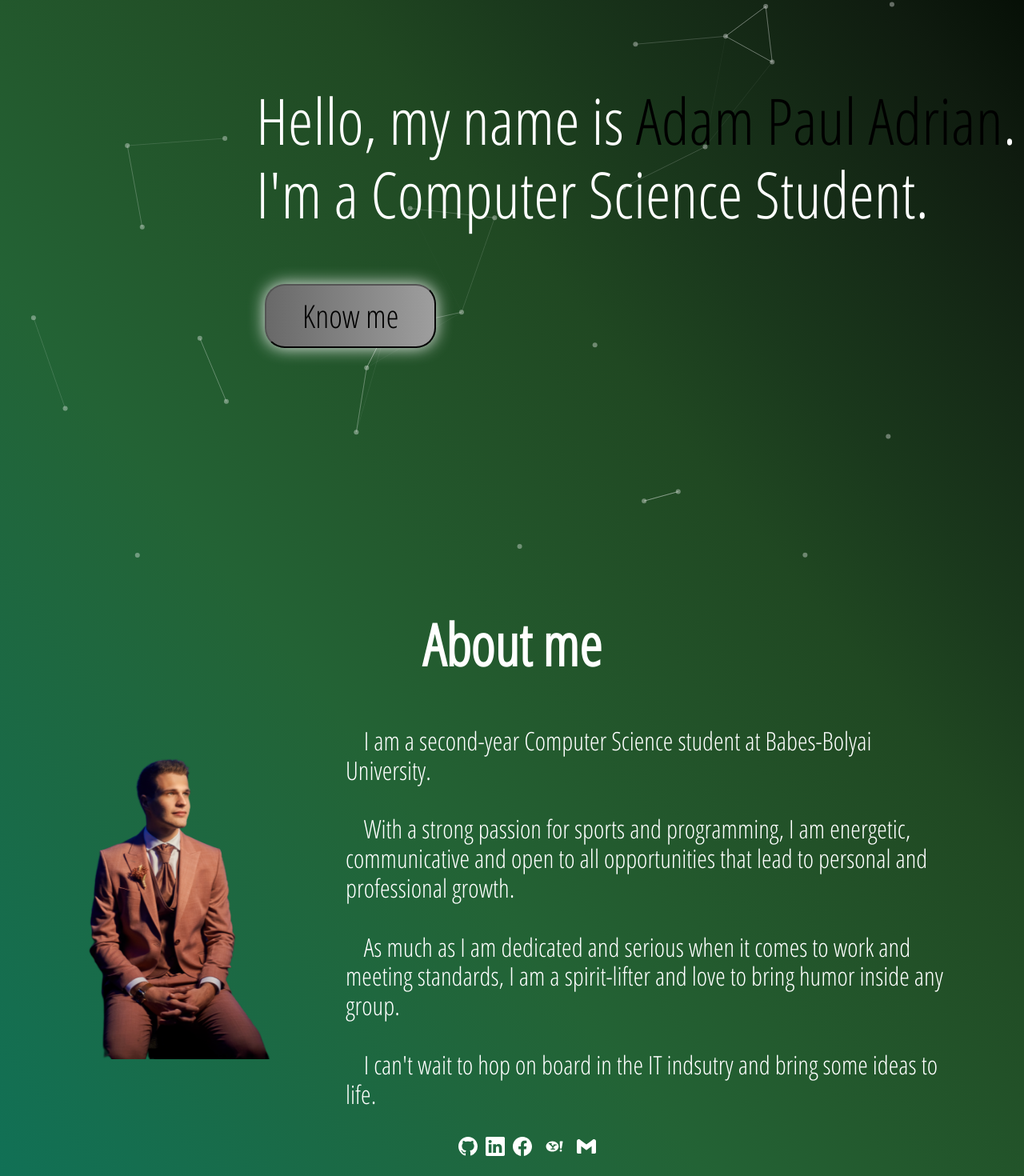
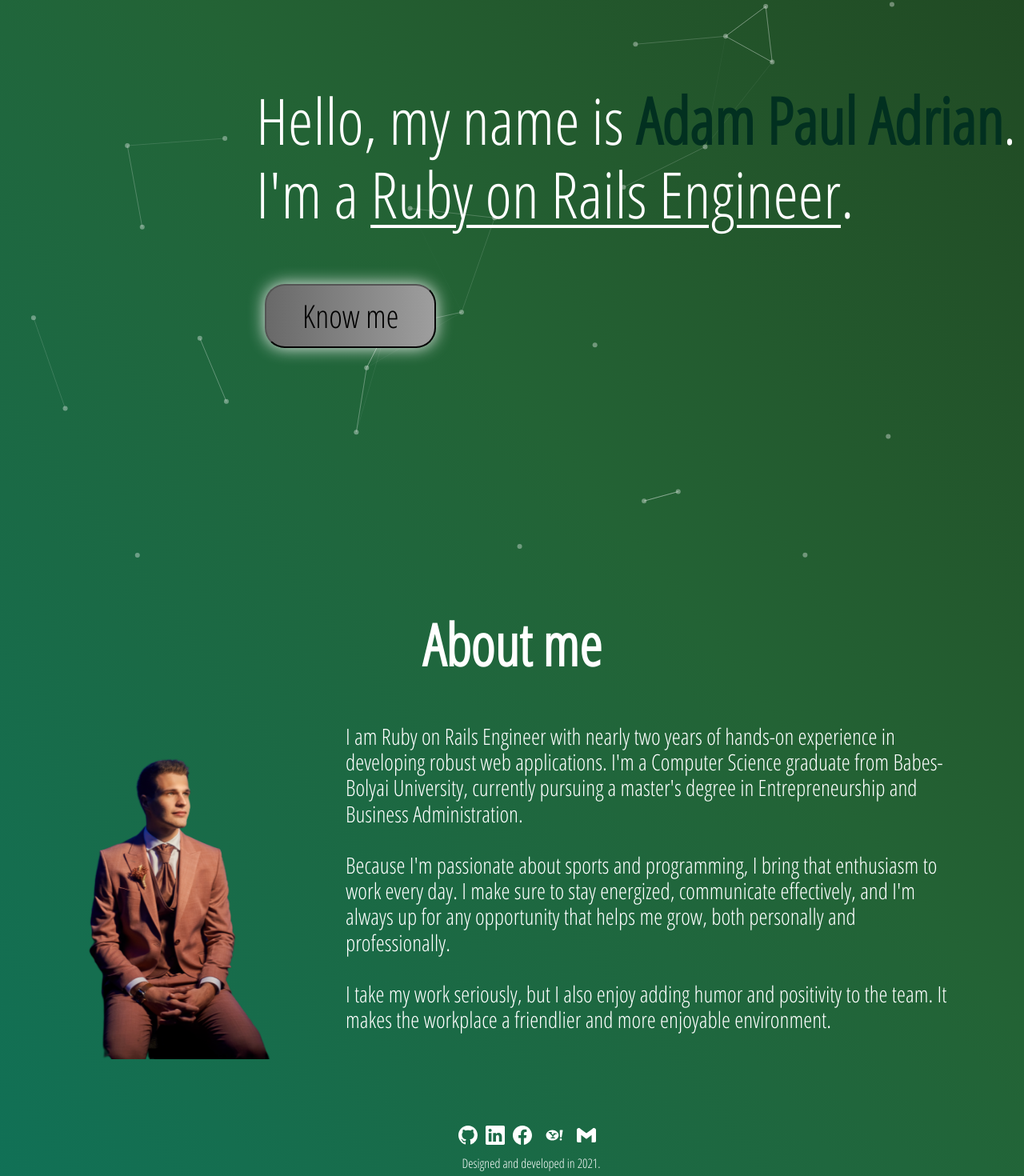
Before and after one commit to pauladam2001/ResumeWebsite, a React (Create React App) app: page / in a window 1280 px wide. Shown: the part 84-1554 px from the top of the page at 80% size. Built offline with nearby package versions, Linux system fonts and the light colour scheme.

Commit message:
Update website - about me, projects etc.

```diff
--- a/src/App.css
+++ b/src/App.css
@@ -2,7 +2,7 @@ body {
     font-family: 'Montserrat', sans-serif;
     font-family: 'Open Sans Condensed', sans-serif;
     color: white;
-    background-image: linear-gradient(to right top, #107157, #156e4f, #1a6a46, #1f673e, #236335, #235a2e, #225128, #204822, #1a381c, #152a16, #0f1b0f, #030b03);
+    background-image: linear-gradient(to right top, #107157, #156e4f, #1a6a46, #1f673e, #236335, #235a2e, #225128, #204822);
 }
 
 body::-webkit-scrollbar-track {
--- a/src/components/about/about.component.jsx
+++ b/src/components/about/about.component.jsx
@@ -16,13 +16,9 @@ const About = () => {
                 <Fade bottom>
                     <img src={Picture} alt='Logo' className='logo' />
                     <p className='about-paragraph'>
-                        &nbsp;&nbsp; I am a second-year Computer Science student at Babes-Bolyai University. <br /><br />
-
-                        &nbsp;&nbsp; With a strong passion for sports and programming, I am energetic, communicative and open to all opportunities that lead to personal and professional growth. <br /><br />
-
-                        &nbsp;&nbsp; As much as I am dedicated and serious when it comes to work and meeting standards, I am a spirit-lifter and love to bring humor inside any group. <br /><br />
-
-                        &nbsp;&nbsp; I can't wait to hop on board in the IT indsutry and bring some ideas to life.
+                        I am Ruby on Rails Engineer with nearly two years of hands-on experience in developing robust web applications. I'm a Computer Science graduate from Babes-Bolyai University, currently pursuing a master's degree in Entrepreneurship and Business Administration. <br /> <br />
+                        Because I'm passionate about sports and programming, I bring that enthusiasm to work every day. I make sure to stay energized, communicate effectively, and I'm always up for any opportunity that helps me grow, both personally and professionally. <br /> <br />
+                        I take my work seriously, but I also enjoy adding humor and positivity to the team. It makes the workplace a friendlier and more enjoyable environment.
                     </p>
                 </Fade>
             </div>
--- a/src/components/about/about.styles.css
+++ b/src/components/about/about.styles.css
@@ -32,7 +32,7 @@
 }
 
 .about-paragraph {
-    font-size: 2rem;
+    font-size: 1.75rem;
     font-weight: 400;
     margin-bottom: 3.2rem;
     text-align: left;
--- a/src/components/contact/contact.component.jsx
+++ b/src/components/contact/contact.component.jsx
@@ -20,7 +20,7 @@ const Contact = () => {
     return (
         <div id='contact' className='contact-container'>
             <Fade bottom big cascade>
-                <div classNam='icons-section'>
+                <div>
                     <a href='https://github.com/pauladam2001' target='_blank' className='iconn'>
                         <BsGithub style={{ color: "white" }} />
                     </a>
@@ -45,6 +45,9 @@ const Contact = () => {
                     {alert && <p className='alert'>Address copied to clipboard!</p>}
                 </div>
             </Fade>
+            <div className='year-container'>
+                Designed and developed in 2021.
+            </div>
         </div>
     );
 }
--- a/src/components/contact/contact.styles.css
+++ b/src/components/contact/contact.styles.css
@@ -1,6 +1,9 @@
 .contact-container {
     height: 10vh;
     display: flex;
+    flex-direction: column;
+    align-items: center;
+    text-align: center;
     justify-content: center;
     border-bottom: 0px;
     font-weight: 400;
@@ -13,7 +16,12 @@
     z-index: -1;
     padding: 0rem 0rem;
     padding-top: 1.5rem;
+    padding-bottom: 1.7rem;
     padding-left: 3rem;
+}
+
+.year-container {
+    padding-top: 0.5rem;
 }
 
 .icons-section {
@@ -51,7 +59,7 @@
     padding-left: 5rem;
 }
 
-@media screen and (max-width: 800px){
+@media screen and (max-width: 800px) {
     .contact-container {
         padding-top: 3rem;
         padding-left: 1rem;
--- a/src/components/hero/hero.component.jsx
+++ b/src/components/hero/hero.component.jsx
@@ -18,7 +18,7 @@ const Hero = () => {
                             Hello, my name is <span className='title-color'>Adam Paul Adrian</span>.
                         </h1>
                         <h1 className='hero-title title'>
-                            I'm a Computer Science Student.
+                            I'm a <span className='role-text'>Ruby on Rails Engineer</span>.
                         </h1>
                     </div>
                 </Fade>
--- a/src/components/hero/hero.styles.css
+++ b/src/components/hero/hero.styles.css
@@ -22,7 +22,14 @@
 }
 
 .title-color {
-    color: black;
+    color: #023020;
+    font-weight: 600;
+}
+
+.role-text {
+    text-decoration: underline;
+    text-decoration-thickness: 0.05em;
+    text-underline-offset: 0.1em;
 }
 
 .logo {
@@ -65,9 +72,9 @@
 }
 
 .btn-grad:hover {
-   background-position: right center;
-   color: #fff;
-   cursor: pointer;
+    background-position: right center;
+    color: #fff;
+    cursor: pointer;
 }
 
 .btn-container {
@@ -118,4 +125,4 @@
     .btn-container {
         padding-left: 2em;
     }
- }
+}
--- a/src/data.js
+++ b/src/data.js
@@ -1,4 +1,18 @@
 const projects = [
+    {
+        id: 17,
+        topic: 'Ruby on Rails - Diploma Thesis',
+        title: 'BikeFiesta - A marketplace for used bicycles',
+        image: 'https://cdn2.iconfinder.com/data/icons/vehicles-7/24/vehicles-16-512.png',
+        github: 'https://github.com/pauladam2001/BikeFiesta-DiplomaThesis'
+    },
+    {
+        id: 18,
+        topic: 'Ruby on Rails - Diploma Thesis',
+        title: 'Image Classification and Face Extraction APIs',
+        image: 'https://cdn0.iconfinder.com/data/icons/pinpoint-interface/48/profile-512.png',
+        github: 'https://github.com/pauladam2001/ImageClassificationAndFaceExtractionAPIs-DiplomaThesis'
+    },
     {
         id: 1,
         topic: 'React',
--- a/src/index.css
+++ b/src/index.css
@@ -1,10 +1,10 @@
 body {
-  -webkit-font-smoothing: antialiased;
-  -moz-osx-font-smoothing: grayscale;
-  background-image: linear-gradient(to right top, #107157, #156e4f, #1a6a46, #1f673e, #236335, #235a2e, #225128, #204822, #1a381c, #152a16, #0f1b0f, #030b03);
+    -webkit-font-smoothing: antialiased;
+    -moz-osx-font-smoothing: grayscale;
+    background-image: linear-gradient(to right top, #107157, #156e4f, #1a6a46, #1f673e, #236335, #235a2e, #225128, #204822);
 }
 
 code {
-  font-family: source-code-pro, Menlo, Monaco, Consolas, 'Courier New',
-    monospace;
+    font-family: source-code-pro, Menlo, Monaco, Consolas, 'Courier New',
+        monospace;
 }
```
